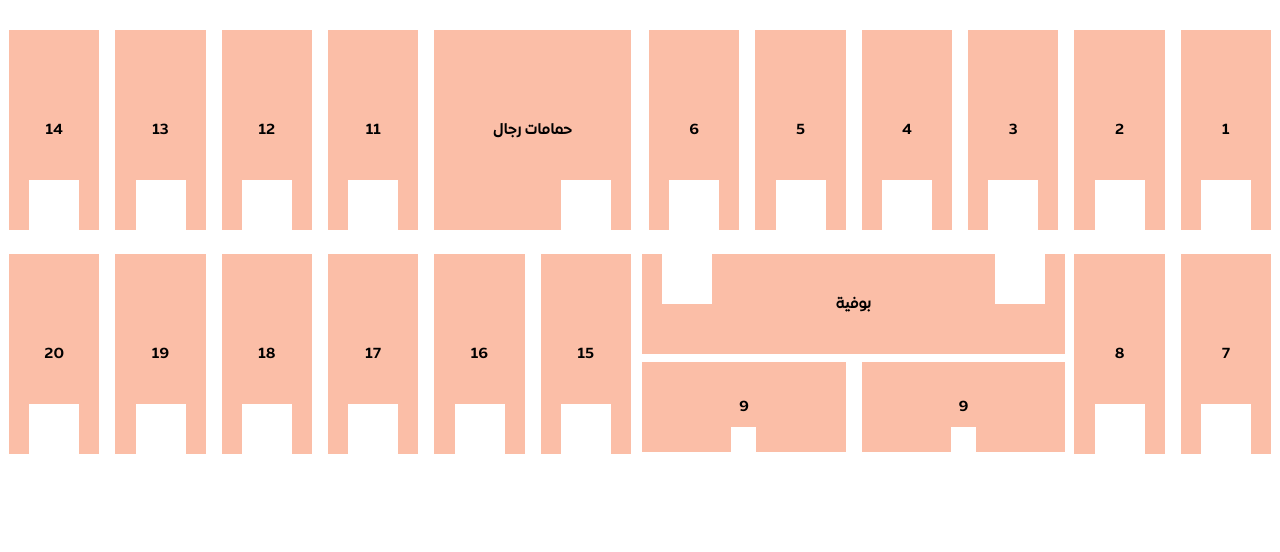
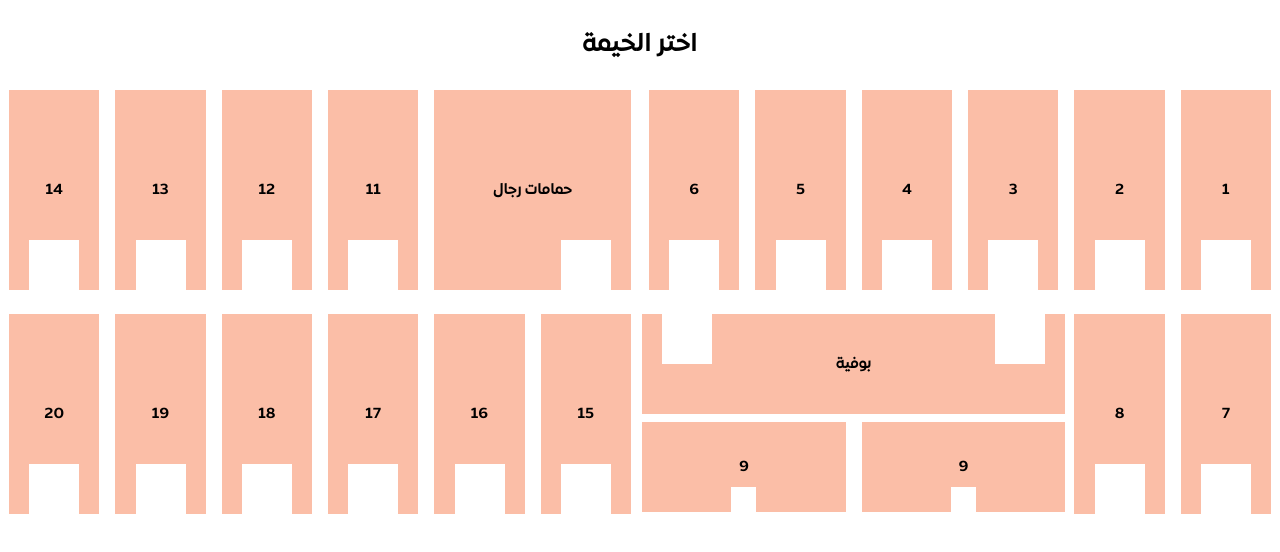
Before and after one commit to misaraadel/khema, a plain HTML site: page index.html in a window 1280 px wide. Drawn offline with Linux system fonts and the light colour scheme.

Commit message:
add heading

```diff
--- a/assets/css/style.scss
+++ b/assets/css/style.scss
@@ -164,6 +164,19 @@
   margin: 0px !important;
 }
 
+.heading {
+  width: 100%;
+  margin-bottom: 30px;
+  text-align: center;
+
+  h1 {
+    color: #000;
+    font-size: 25px;
+    font-weight: 900;
+    margin: 0px;
+  }
+}
+
 @media (max-width: 999px) {
   .box .bed{
     height: 50px !important;
--- a/index.html
+++ b/index.html
@@ -17,6 +17,11 @@
 
     <section class="shapes">
       <div class="container-fluid">
+        <div class="heading">
+          <h1>
+            اختر الخيمة
+          </h1>
+        </div>
         <div class="row flex-shape">
           <div class="col-6 px-3 column">
             <div class="row">
```
Also changed, not shown: shape.html (+6 -0 lines), assets/css/style.css, 1 other file.
